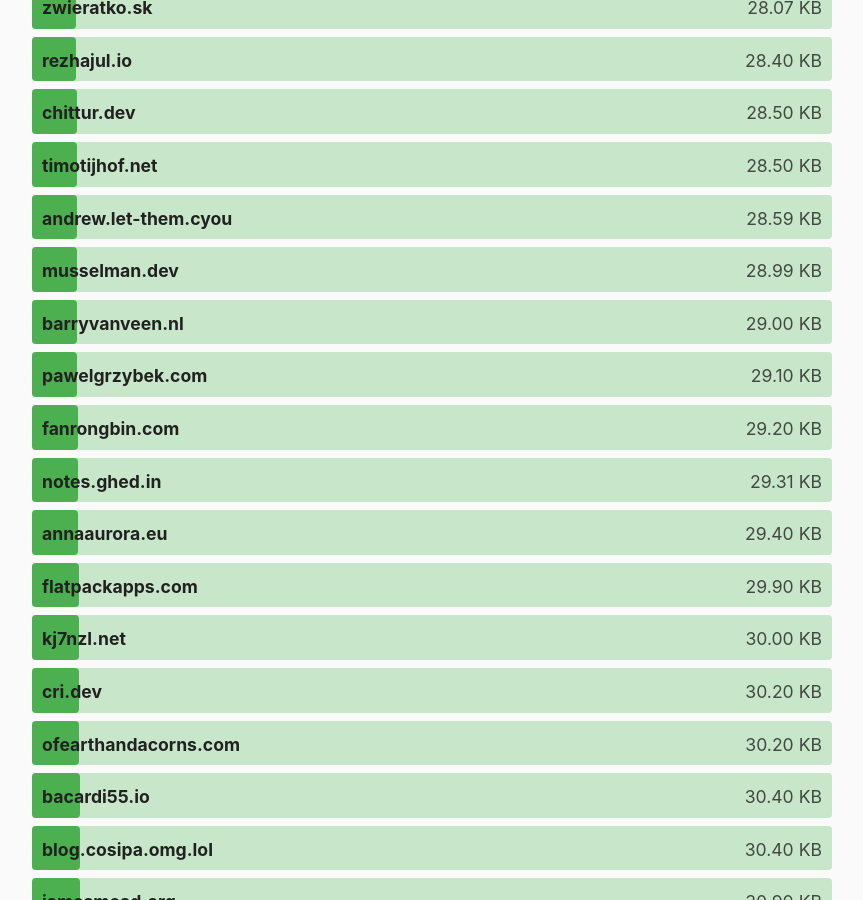
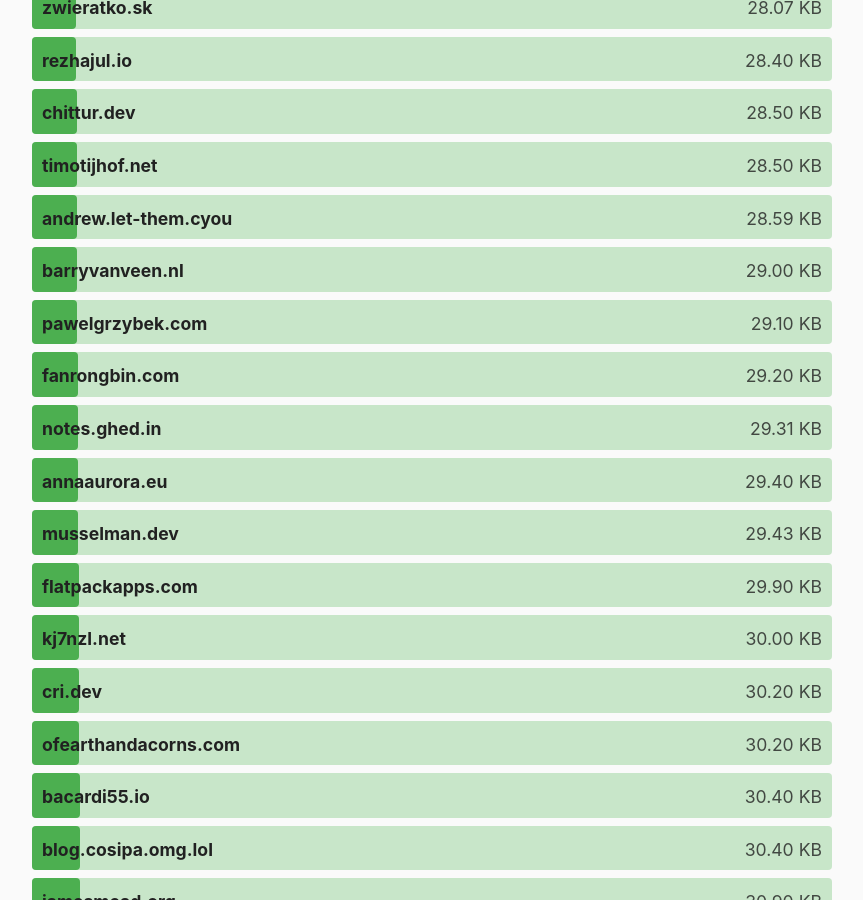
Before and after one commit to kevquirk/512kb.club, a Jekyll site: the page built from index.md, in a window 1280 px wide and 900 px high, scrolled down 12578 px. Shown: the whole window, without its empty margins (208-1071 px from the left). Built offline with Jekyll 4.4.1, drawn with Linux system fonts in a browser that asks for light colours.

Commit message:
Update sites.yml

```diff
--- a/_data/sites.yml
+++ b/_data/sites.yml
@@ -1,6 +1,6 @@
 - domain: musselman.dev
   url: https://musselman.dev/
-  size: 28.99
+  size: 29.43
   last_checked: 2024-07-08
 
 - domain: 0xedward.io
```
